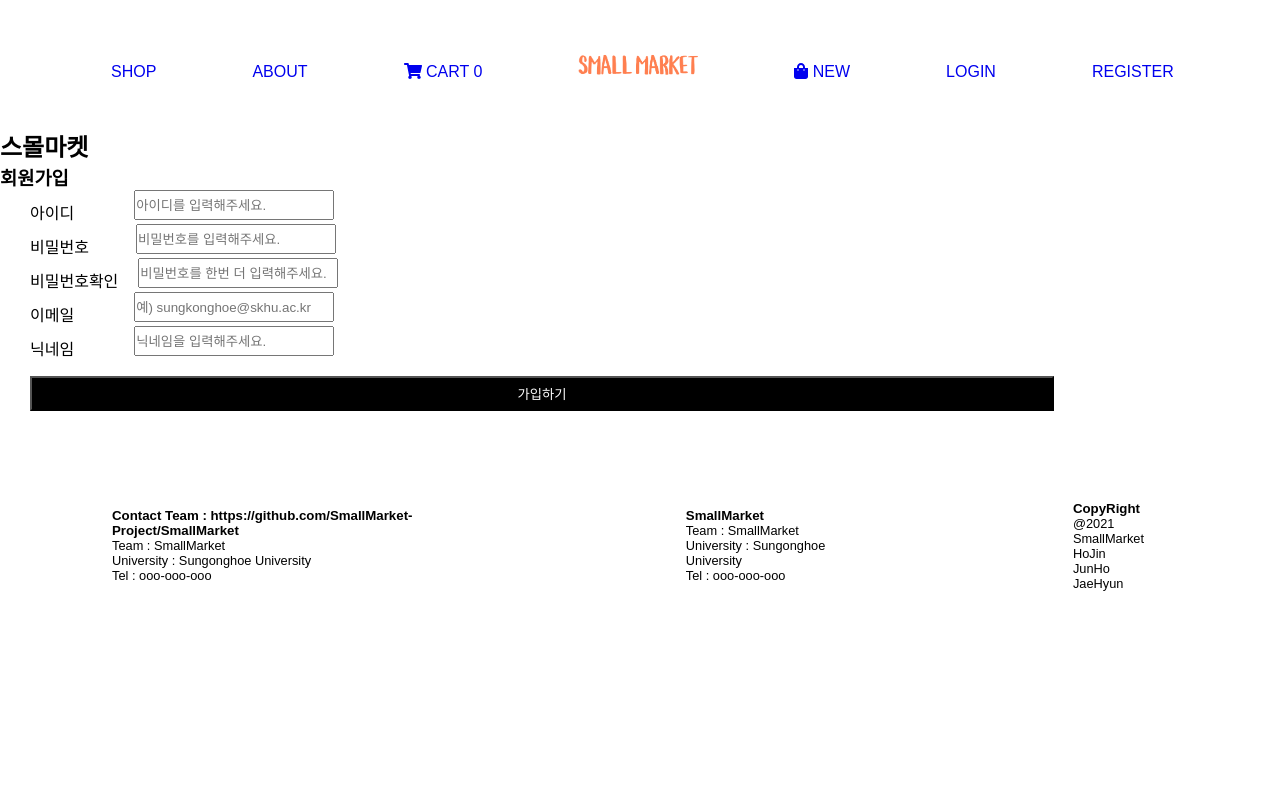
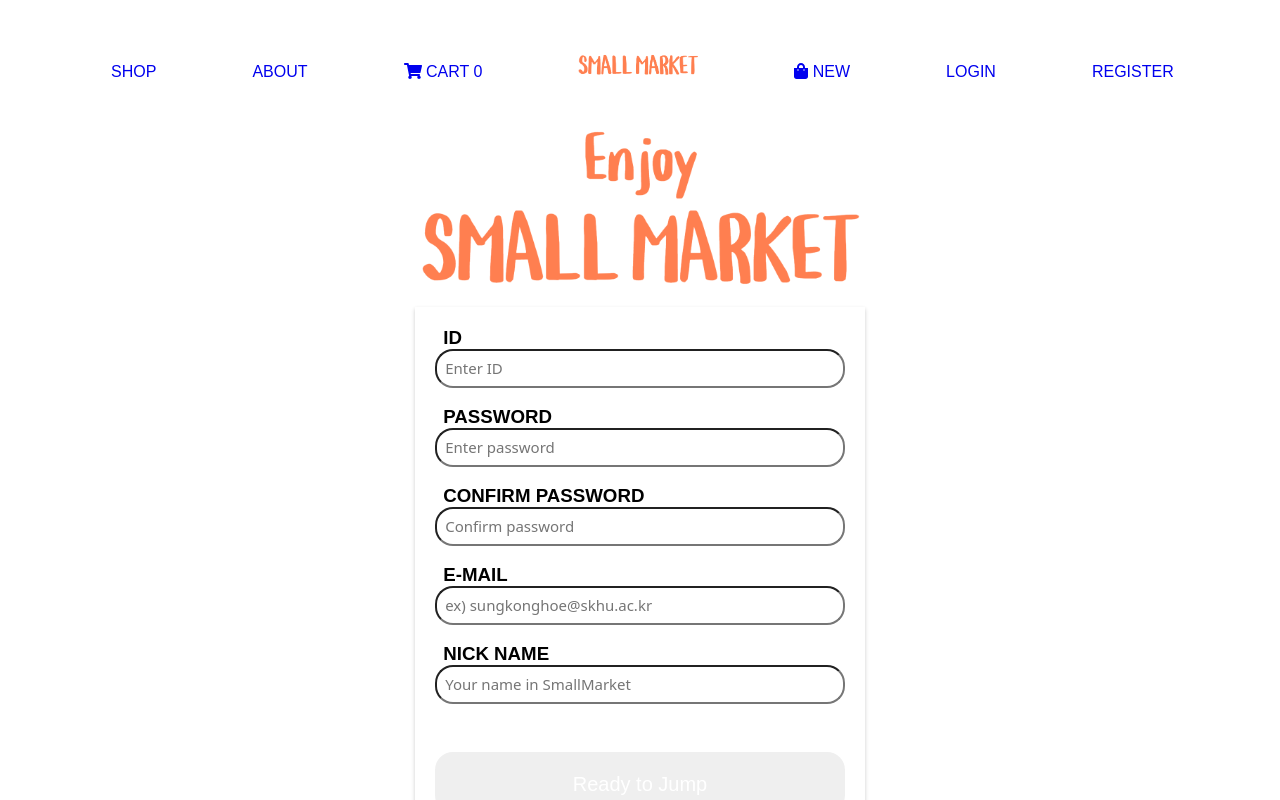
Before and after one commit to hovelopin/SmallMarket, a React (Create React App) app: page /register in a window 1280 px wide. Shown: the top 800 px of the page. Built offline with nearby package versions, Linux system fonts and the light colour scheme; no server answers.

Commit message:
reg renewal

```diff
--- a/src/app.jsx
+++ b/src/app.jsx
@@ -30,6 +30,7 @@ function App() {
           <Route exact path='/cart' component={Cart} />
           <Route exact path='/product' component={ProductDetail} />
           <Route exact path='/board' component={BoardContainer} />
+          <Route exact path='/maincover' component={MainCover} />
         </Switch>
         <Footer />
       </Router>
--- a/src/components/login/login.jsx
+++ b/src/components/login/login.jsx
@@ -3,6 +3,8 @@ import { useDispatch } from 'react-redux';
 import { loginRequest } from '../../redux/action/authAction';
 import styles from './login.module.css';
 import { RiLockPasswordFill, RiUser3Line } from 'react-icons/ri';
+import { Link } from 'react-router-dom';
+
 
 function Login() {
   const [username, setUsername] = useState('');
@@ -24,7 +26,7 @@ function Login() {
 
   return (
     <>
-      {/* 홈링크좀 달아줘 */}
+      <Link to ='/'>
       <div className={styles.login_logo}>
         <img
           className={styles.logo_text}
@@ -32,6 +34,7 @@ function Login() {
           alt="logoText"
         ></img>
       </div>
+      </Link>
       <form className={styles.loginWrap} onSubmit={onSubmitHandler}>
         <div className={styles.loginIndex}>
           <h3> 로그인 </h3>
--- a/src/components/login/register.jsx
+++ b/src/components/login/register.jsx
@@ -2,6 +2,7 @@ import React, { useState } from 'react';
 import { useDispatch } from 'react-redux';
 import { registerRequest } from '../../redux/action/authAction';
 import styles from './register.module.css';
+import { Link } from 'react-router-dom';
 
 function Register () {
   const dispatch = useDispatch();
@@ -40,62 +41,74 @@ function Register () {
     }
   }
 
-  return(
-    <form
-      className={styles.loginWrap}
-      onSubmit={onSubmitHandler}>
-      <div className={styles.loginIndex}>
-        <h2> 스몰마켓 </h2>
-        <h3> 회원가입 </h3>
-        <ul className={styles.regContainer}>
-          <li className={styles.regId}> 아이디 </li>
+  return (
+    <form>
+      <Link to='/'>
+      <div>
+        <img className={styles.intro}
+        src="/img/reg_smallmarket.png" alt="reg_intro" />
+      </div>
+      </Link>
+      <div className={styles.wapper} onSubmit={onSubmitHandler}>
+        <div className={styles.content}>
+          <div>
+            <h3>ID</h3>
+            <span className={styles.box_id}>
               <input
-              className={styles.inputRegId}
-              placeholder="아이디를 입력해주세요."
+                className={styles.int}
+                placeholder="Enter ID"
                 onChange={userNameChangeHandler}
-            >
-            </input>
-        </ul>
-        <ul className={styles.regContainer2}>
-          <li className={styles.regPw}> 비밀번호 </li>
+              ></input>
+            </span>
+          </div>
+          <div>
+            <h3>PASSWORD</h3>
+            <span className={styles.box_id}>
               <input
-              className={styles.inputRegPw}
-              placeholder="비밀번호를 입력해주세요."
+                className={styles.int}
+                placeholder="Enter password"
                 onChange={passwordChangeHandler}
-            >
-            </input>
-        </ul>
-        <ul className={styles.regContainer3}>
-          <li className={styles.regPwCheck}> 비밀번호확인 </li>
+              ></input>
+            </span>
+          </div>
+          <div>
+            <h3>CONFIRM PASSWORD</h3>
+            <span className={styles.box_id}>
               <input
-              className={styles.inputPwCheck}
-              placeholder="비밀번호를 한번 더 입력해주세요."
+                className={styles.int}
+                placeholder="Confirm password"
                 onChange={checkPasswordChangeHandler}
-            >
-            </input>
-        </ul>
-        <ul className={styles.regContainer4}>
-          <li className={styles.regEmail}> 이메일 </li>
+              ></input>
+            </span>
+          </div>
+          <div>
+            <h3>E-MAIL</h3>
+            <span className={styles.box_id}>
               <input
-              className={styles.inputEmail}
-              placeholder="예) sungkonghoe@skhu.ac.kr"
+                className={styles.int}
+                placeholder="ex) sungkonghoe@skhu.ac.kr"
                 onChange={emailChangeHandler}
-            >
-            </input>
-        </ul>
-        <ul className={styles.regContainer5}>
-          <li className={styles.regNickName}> 닉네임 </li>
+              ></input>
+            </span>
+          </div>
+          <div>
+            <h3>NICK NAME</h3>
+            <span className={styles.box_id}>
               <input
-              className={styles.inputNickName}
-              placeholder="닉네임을 입력해주세요."
+                className={styles.int}
+                placeholder="Your name in SmallMarket"
                 onChange={nameChangeHandler}
-            >
-            </input>
-        </ul>
-        <button className={styles.btRegComplete}> 가입하기</button>
+              ></input>
+            </span>
+          </div>
+          <div className={styles.btn}>
+            <button className={styles.btnJoin}>
+              <span>Ready to Jump</span>
+            </button>
+          </div>
+        </div>
       </div>
     </form>
   );
 }
-
 export default Register;
--- a/src/components/login/register.module.css
+++ b/src/components/login/register.module.css
@@ -1,48 +1,71 @@
+@value marketWhite, marketBlack, marketInput, marketTeamOrange, marketTeamLightOrange from '../../common/colors.css';
 
-/* register.js */
-.regContainer,
-.regContainer2,
-.regContainer3,
-.regContainer4,
-.regContainer5 {
-  display: flex;
-}
-.regId,
-.regPw,
-.regPwCheck,
-.regEmail,
-.regNickName {
-  padding-top: 10px;
-  flex-direction: row;
-  margin-left: 30px;
+
+.int {
+    display: block;
+    position: relative;
+    width: 100%;
+    height: 39px;
+    border: 1px solid marketInput;
+    border-radius: 18px;
+    background-color: marketInput;
+    font-family: 'Noto Sans';
+    font-weight: 400;
+    font-size: 15px;
+    color: #666;
+    line-height: 16px;
+    outline: none;
+    padding-left: 2%;
 }
 
-.btRegComplete {
-  margin-top: 1rem;
-  margin-left: 30px;
-  margin-bottom: 2rem;
-  width: 80%;
-  height: 35px;
-  background: black;
-  color: white;
+.box_id {
+    padding-right: 110px;
 }
-.inputRegId,
-.inputEmail,
-.inputNickName {
-  width: 200px;
-  height: 30px;
-  margin-left: 60px;
-  outline: none;
+
+.wrapper {
+    position: relative;
+    height: 500px;
 }
-.inputRegPw {
-  width: 200px;
-  height: 30px;
-  margin-left: 47px;
-  outline: none;
+
+.clear{
+    clear: both;
 }
-.inputPwCheck {
-  width: 200px;
-  height: 30px;
-  margin-left: 20px;
-  outline: none;
+
+.content {
+    width: 450px;
+    /* login을 감싸는 것 */
+    /* border: 1px solid black; */
+    position: relative;
+    background: white;
+    box-shadow: 0 2px 4px 0 rgba(0, 0, 0, 0.2);
+    padding: 20px 20px 20px 20px;
+    /* 개체를 가운데 정렬하기 위한 변환 */
+    margin: 0 auto;
 }
+
+.btn {
+    margin: 30px 0 91px;
+}
+
+.btnJoin {
+    width: 100%;
+    padding: 21px 0 17px;
+    border: 0;
+    cursor: pointer;
+    color: #fff;
+    background-color: marketTeamLightOrange;
+    font-size: 20px;
+    font-weight: 400;
+    border-radius: 18px;
+    font-family: Dotum,'돋움',Helvetica,sans-serif;
+}
+
+.intro{
+    width: 450px;
+    display: block;
+    margin: 0 auto;
+}
+
+h3{
+    margin-left: 2%;
+}
```
Also changed, not shown: public/img/reg_smallmarket.png (added). Lines whose indentation alone changed are shown as unchanged.
